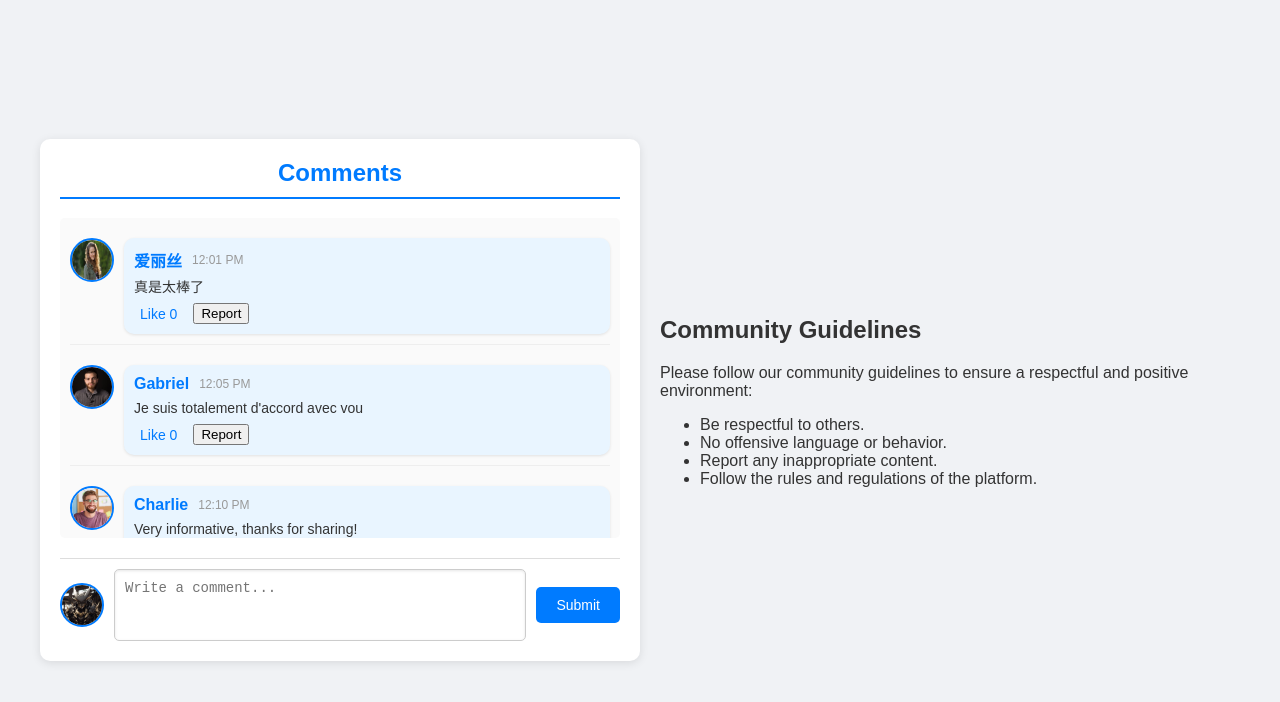
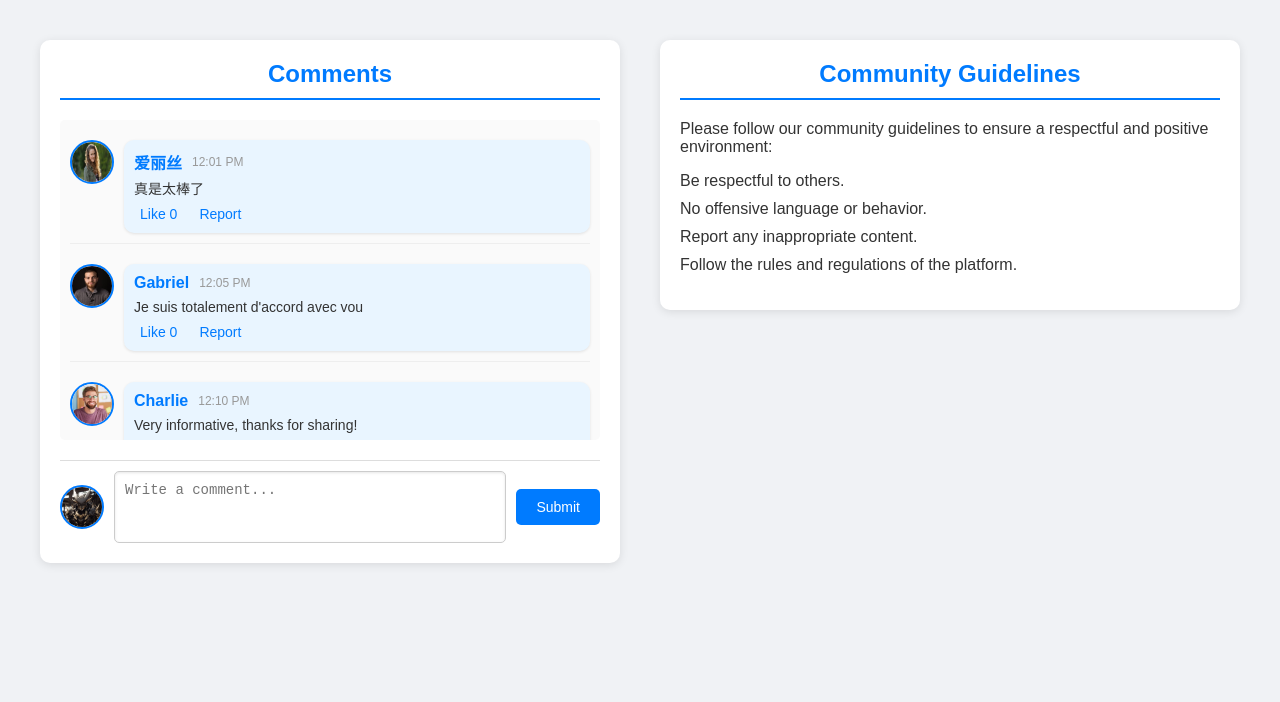
Before and after one commit to Zero0711/Moral-Demonstrate, a plain HTML site: page index.html in a window 1280 px wide. Drawn offline with Linux system fonts and the light colour scheme.

Commit message:
Update styles.css

```diff
--- a/styles.css
+++ b/styles.css
@@ -4,7 +4,7 @@ body {
     color: #333;
     display: flex;
     justify-content: center;
-    align-items: center;
+    align-items: flex-start;
     height: 100vh;
     margin: 0;
     padding: 20px;
@@ -96,7 +96,7 @@ body {
     color: #999;
 }
 
-.like-button, .edit-button {
+.like-button, .edit-button, .report-button {
     background: none;
     border: none;
     color: #007bff;
@@ -166,9 +166,41 @@ body {
     margin-top: 10px;
 }
 
+/* Community Guidelines */
+.community-guidelines {
+    background: #ffffff;
+    padding: 20px;
+    border-radius: 10px;
+    box-shadow: 0 2px 10px rgba(0, 0, 0, 0.1);
+    width: 100%;
+    max-width: 600px;
+    margin: 20px;
+    box-sizing: border-box;
+}
+
+.community-guidelines h2 {
+    margin-top: 0;
+    text-align: center;
+    font-size: 24px;
+    color: #007bff;
+    border-bottom: 2px solid #007bff;
+    padding-bottom: 10px;
+}
+
+.community-guidelines ul {
+    list-style: none;
+    padding: 0;
+}
+
+.community-guidelines ul li {
+    margin: 10px 0;
+    font-size: 16px;
+    color: #333;
+}
+
 /* Responsive Design */
 @media (max-width: 600px) {
-    .comment-section {
+    .comment-section, .community-guidelines {
         width: 100%;
         padding: 10px;
     }
```
